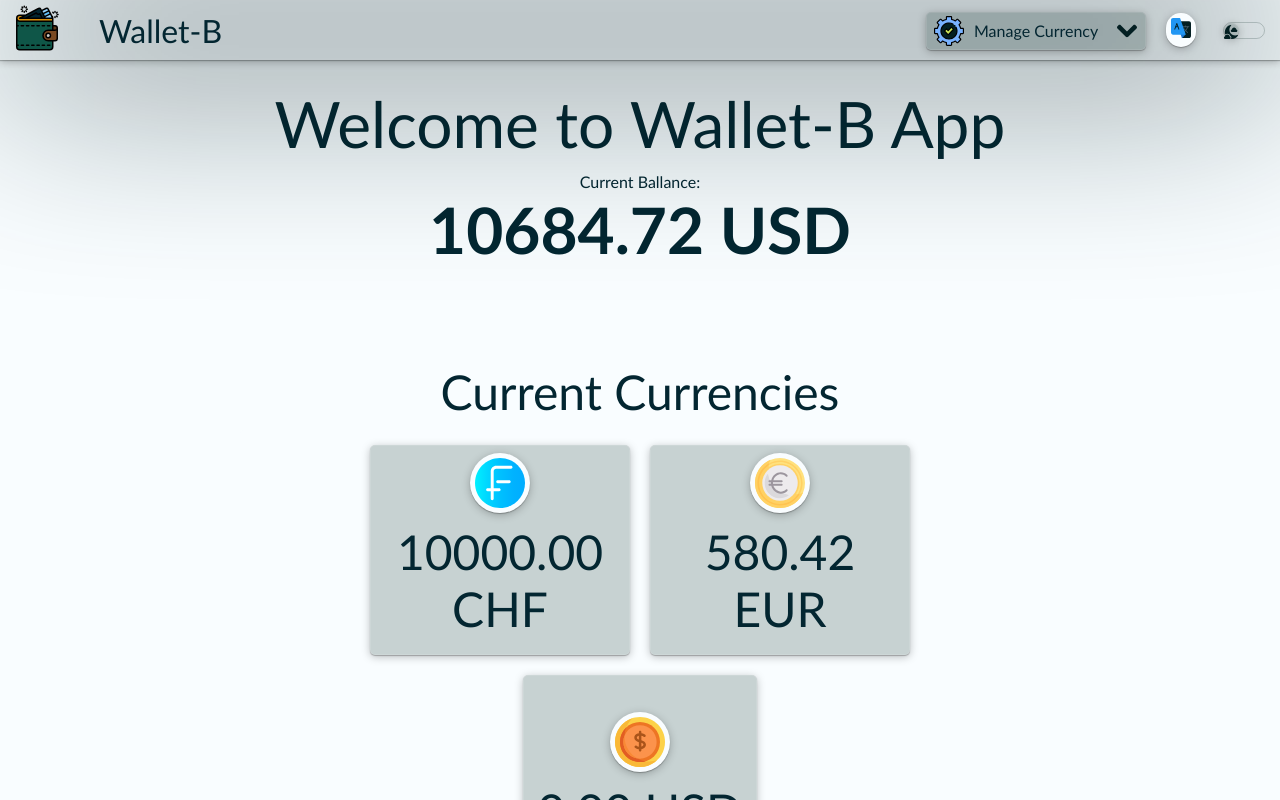
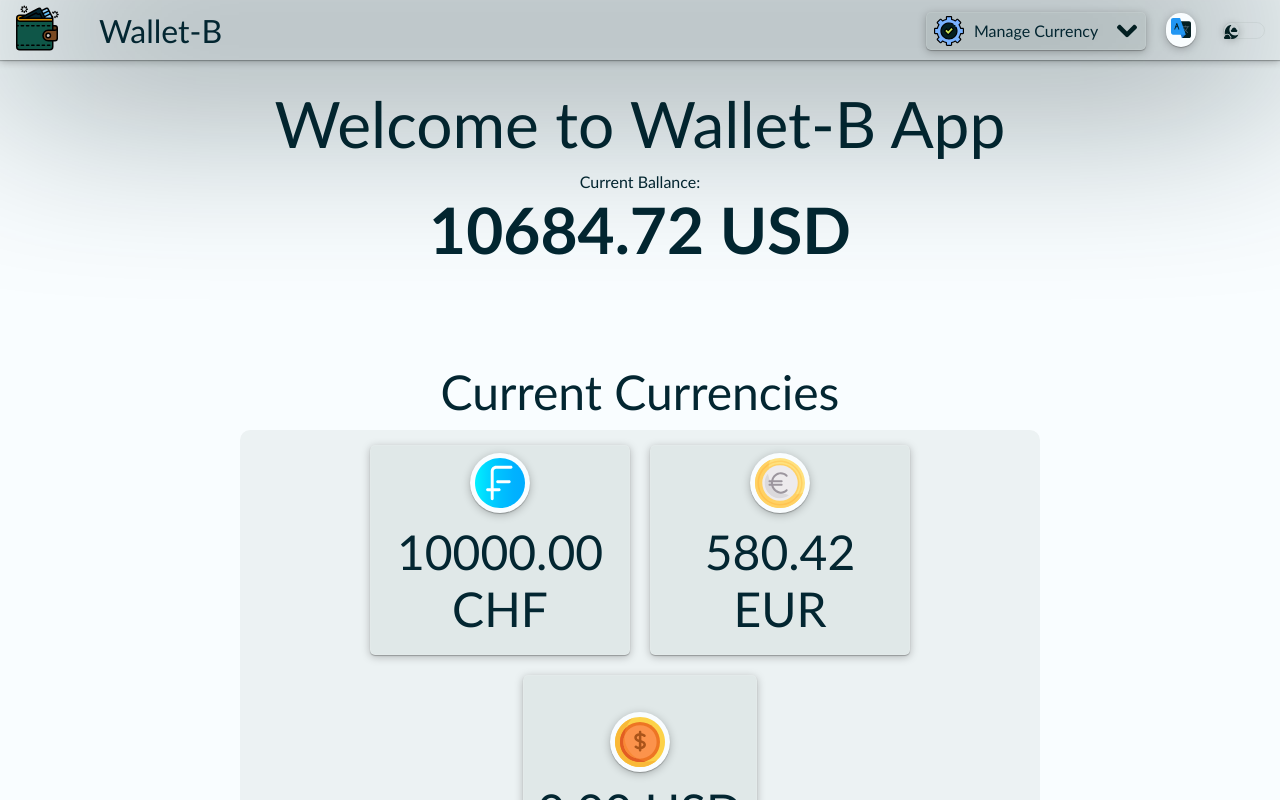
Before and after one commit to gilons/wallet-b, a React (Create React App) app: page / in a window 1280 px wide. Shown: the top 800 px of the page. Built offline with nearby package versions, Linux system fonts and the light colour scheme.

Commit message:
fix: useless script loading removed, fixed saving transaction history on deposit

```diff
--- a/public/js/theme-loader.js
+++ /dev/null
@@ -1,11 +0,0 @@
-
-const metaDocument = document.getElementsByName("theme-color");
-if (metaDocument) {
-  const isDark =
-    window.matchMedia &&
-    window.matchMedia("(prefers-color-scheme: dark)").matches;
-  metaDocument.forEach(
-    (element) => (element.content = isDark ? "#f9fdff" : "#031f22")
-  );
-  document.body.style.backgroundColor = isDark ? "#031f22" : "#f9fdff";
-}
--- a/src/App.tsx
+++ b/src/App.tsx
@@ -3,11 +3,10 @@ import React from "react";
 import { WalletBProvider } from "./providers";
 import { Suspense } from "react";
 import { Loader } from "./components";
-import { useScript } from "./utils";
 const MainPage =  React.lazy(() => import("./pages/main-page"));
 
 function App() {
-  useScript(`${process.env.PUBLIC_URL}/js/theme-loader.js`)
+
   return (
     <WalletBProvider>
       <Suspense fallback={<Loader/>}>
--- a/src/components/currencies-item-list/currencies-item-list.component.tsx
+++ b/src/components/currencies-item-list/currencies-item-list.component.tsx
@@ -16,7 +16,8 @@ const MainContainer = styled(Container)`
 const ContentContainer = styled(ContainerSolid)`
   justify-content: center;
   align-items: center;
-  border-radius: 4px;
+  background-color: ${props => props.theme.accent};
+  border-radius: 10px;
 `;
 const CurrenciesTitle = styled(H2) `
     margin: 10px;
--- a/src/components/deposit-currency/deposit-currency.component.tsx
+++ b/src/components/deposit-currency/deposit-currency.component.tsx
@@ -109,7 +109,7 @@ export function DepositCurrency(props: CurrencyActionProps) {
               })
             }
             placeholder={t("depositCurrency.amountPlaceholder")}
-            value={amount?.toFixed(2)}
+            value={amount?.toFixed(0)}
             type="number"
           />
         </InputGroup>
--- a/src/store/wallet-slice/wallet-slice.ts
+++ b/src/store/wallet-slice/wallet-slice.ts
@@ -79,6 +79,7 @@ const walletSlice = createSlice({
         currency.amount += action.payload.amount;
         const history: TransactionHistory = {
           ...currency,
+          amount: action.payload.amount,
           transactionDate: moment().format(),
           transactionType: TransactionTypes.DEPOSIT,
         };
--- a/src/themes/themes.main.ts
+++ b/src/themes/themes.main.ts
@@ -36,7 +36,7 @@ const lightTheme = Object.freeze<DefaultTheme>({
   primary: "#f9fdff",
   inverted: "#031f22",
   color: "#032631",
-  accent: "rgba(3, 37, 31, 0.2)",
+  accent: "rgba(3, 37, 31, 0.05)",
   ...mainStyles,
   blurFactor: 1,
 });
--- a/src/utils/hooks/index.ts
+++ b/src/utils/hooks/index.ts
@@ -2,4 +2,3 @@ export * from "./use-color-scheme"
 export * from "./use-overlay"
 export * from "./use-modal"
 export * from "./use-local-storage"
-export * from "./use-script"
--- a/src/utils/hooks/use-script.tsx
+++ /dev/null
@@ -1,14 +0,0 @@
-import { useEffect } from "react";
-
-export const useScript = (url: string) => {
-
-  useEffect(() => {
-    const script = document.createElement("script");
-    script.src = url;
-    script.async = true;
-    document.body.appendChild(script);
-    return () => {
-      document.body.removeChild(script);
-    };
-  }, [url]);
-};
```
